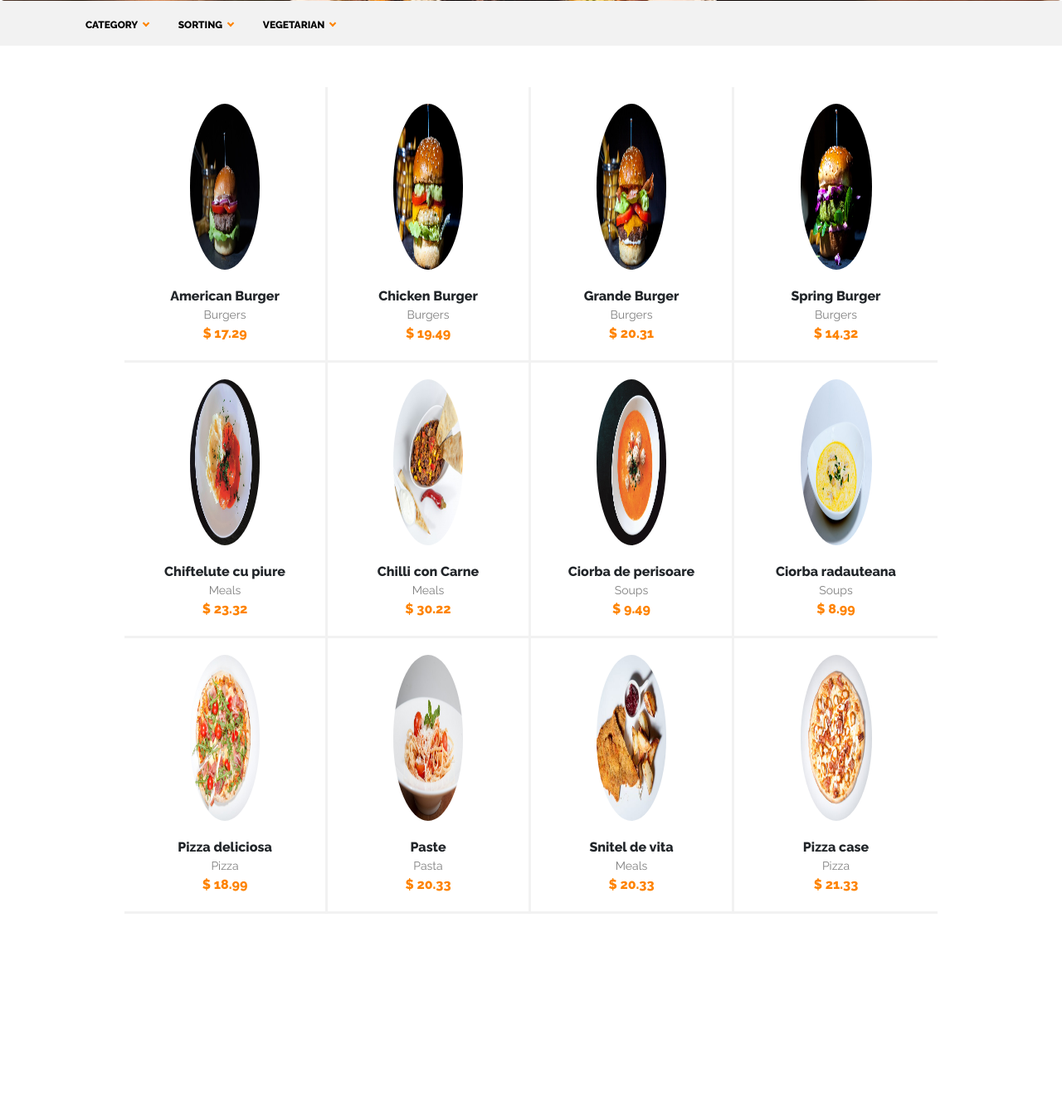
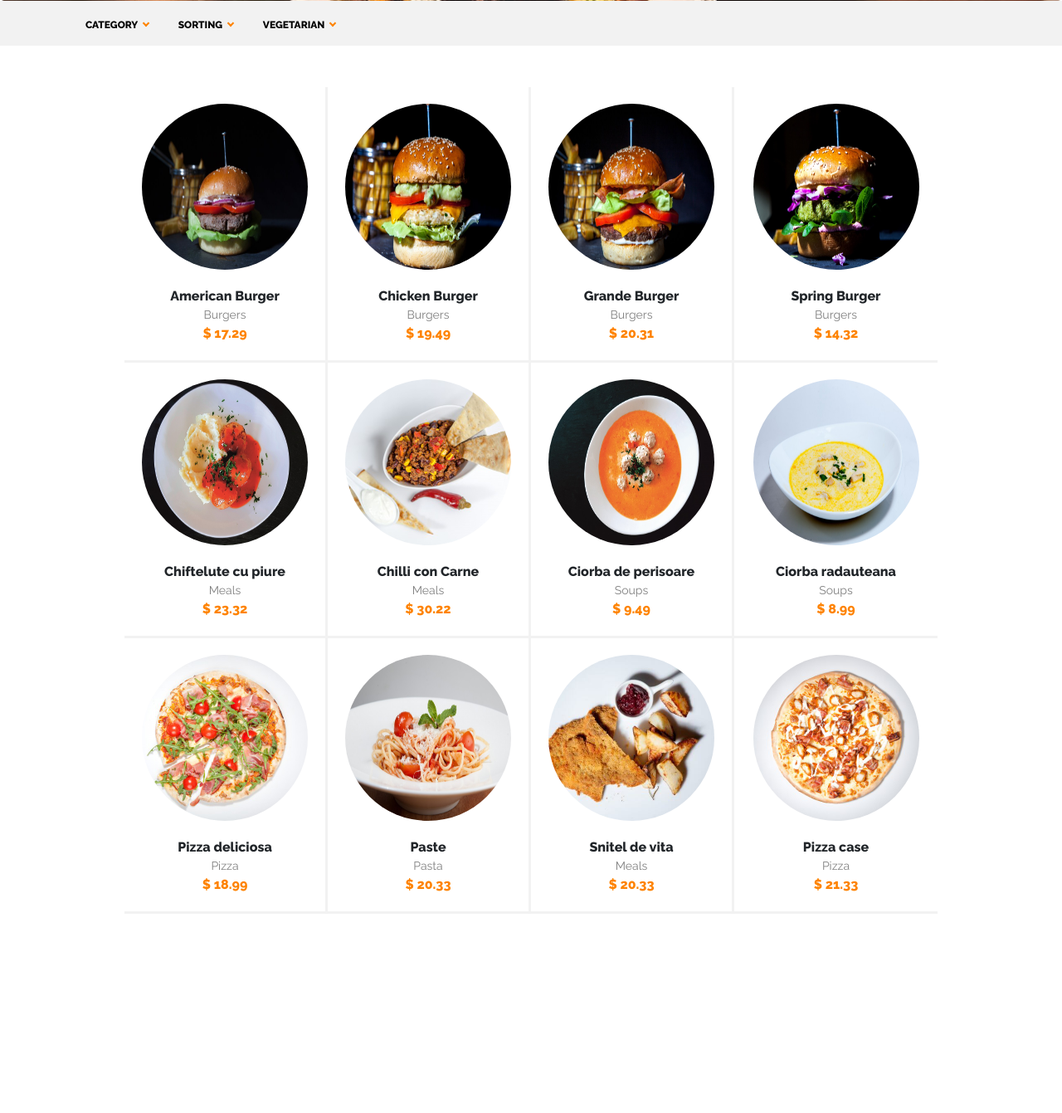
Before and after one commit to chioreandan/Web, a web app: file src/index.html in a window 1280 px wide. Shown: the part 361-1702 px from the top of the page at 83% size. Run offline with its HTML, style and script files only (its server is not run), Linux system fonts and the light colour scheme.

Commit message:
Items are now expanding when hovering over them

```diff
--- a/src/js/script.js
+++ b/src/js/script.js
@@ -23,9 +23,9 @@ var menu={
 
 var wrapper = $('#wrapper'), container;
 for (var key in menu){
-    container = $('<div id="grocery_item" class="container col-3"></div>');
+    container = $('<div id="grocery_item" class="container col-3 image-hover"></div>');
     wrapper.append(container);
-    container.append('<div class="menu-image"><a href="#"><img src='+menu[key].pictureUrl+'></a></div>');
+    container.append('<div class="menu-image"><a href="#"><img src="'+menu[key].pictureUrl+'""></a></div>');
     container.append('<div class="item">' + key +'</div>');
     container.append('<div class="category">' + menu[key].category +'</div>');
     container.append('<div class="price">&#36; ' + menu[key].price +'</div>');
--- a/src/scss/styles.scss
+++ b/src/scss/styles.scss
@@ -1,62 +1,59 @@
-
-$theme-colors: (
-  "primary": #fe8301
-);
+$theme-colors: ( "primary": #fe8301);
 $primary-color:#fe8301;
-
 $body-bg: white;
 $secondary-color:#f2f2f2;
-
-
-.image-wrapper{
+.image-wrapper {
     margin-top: 50px;
     margin-bottom: 10px;
 }
-.image-hover:hover{
+
+.image-hover:hover {
     transform: scale(1.25);
-    opacity: 0.5;
+
+
 }
-.image-style{
+
+
+.image-style {
     width: 100%;
 }
-.image-hover{
 
-    transform:scale(1);
+.image-hover {
+    transform: scale(1);
     transition: 0.3s ease;
+
 }
-nav.navbar{
-    padding-top:0;
+
+nav.navbar {
+    padding-top: 0;
     margin-bottom: 10px;
     margin-top: 20px;
     margin-right: 120px;
     margin-left: 120px;
+}
 
-}
 .navbar-custom {
-    .navbar-brand{
+    .navbar-brand {
         font-size: 12px;
     }
 }
-
 
 h1,
 .navbar-brand,
 .navbar-nav a {
     font-family: "Raleway", sans-serif;
-  color:white;
-  font-size:12px;
+    color: white;
+    font-size: 12px;
     margin-right: 10px;
-  margin-left:10px;
-  font-weight: 900 ;
+    margin-left: 10px;
+    font-weight: 900;
+}
 
-
-}
 #jumbotron-costum {
     background-image: url("../css/restaurante-cluj.jpg");
-    color:white;
+    color: white;
     font-family: "Raleway", sans-serif;
-    margin-bottom: 0px ;
-
+    margin-bottom: 0px;
     min-height: 100%;
     background-repeat: no-repeat;
     background-position: center;
@@ -176,68 +174,63 @@ nav.bar-wrapper{
     transform: rotate(45deg);
     -webkit-transform: rotate(45deg);
     margin-left: 4px;
-
 }
 
-
-
-
-.item{
+.item {
     font-size: 16px;
     font-weight: bolder;
     text-align: center;
-    margin-top:15px;
+    margin-top: 15px;
 }
-.category{
+
+.category {
     font-size: 14px;
     text-align: center;
-    color:gray;
+    color: gray;
 }
-.price{
+
+.price {
     color: $primary-color;
     font-weight: bold;
     text-align: center;
 }
-.menu-image{
-   img{
+
+.menu-image {
+    width: 100%;
+    img {
         border-radius: 50%;
-    width:200px;
+        width: 200px;
         height: 200px;
+        overflow: hidden;
         margin-bottom: 20px;
-    margin-top:20px;
+        margin-top: 20px;
         display: block;
         margin-left: auto;
         margin-right: auto;
-    width: 40%;
-
     }
 }
-#wrapper{
+
+#wrapper {
     margin-right: 150px;
-    margin-left:150px;
-    margin-top:50px;
+    margin-left: 150px;
+    margin-top: 50px;
     font-family: "Raleway", sans-serif;
     margin-bottom: 1000px;
+}
 
-}
-.row{
-    .col-3:not(:nth-of-type(4n+0)){
+.row {
+    .col-3:not(:nth-of-type(4n+0)) {
         border-right: solid;
         border-width: 3px;
         border-color: $secondary-color;
     }
-    .col-3{
-
+    .col-3 {
         border-bottom: solid;
         border-width: 3px;
         border-color: $secondary-color;
         padding-bottom: 20px;
     }
-
-
 }
-
-
 
 @import url('https://maxcdn.bootstrapcdn.com/font-awesome/4.7.0/css/font-awesome.min.css');
 section {
```
Also changed, not shown: other parts of src/scss/styles.scss (+74 -62 lines), src/index.html (+2 -25 lines), src/css/styles.css, 1 other file. Lines whose indentation alone changed are shown as unchanged.
